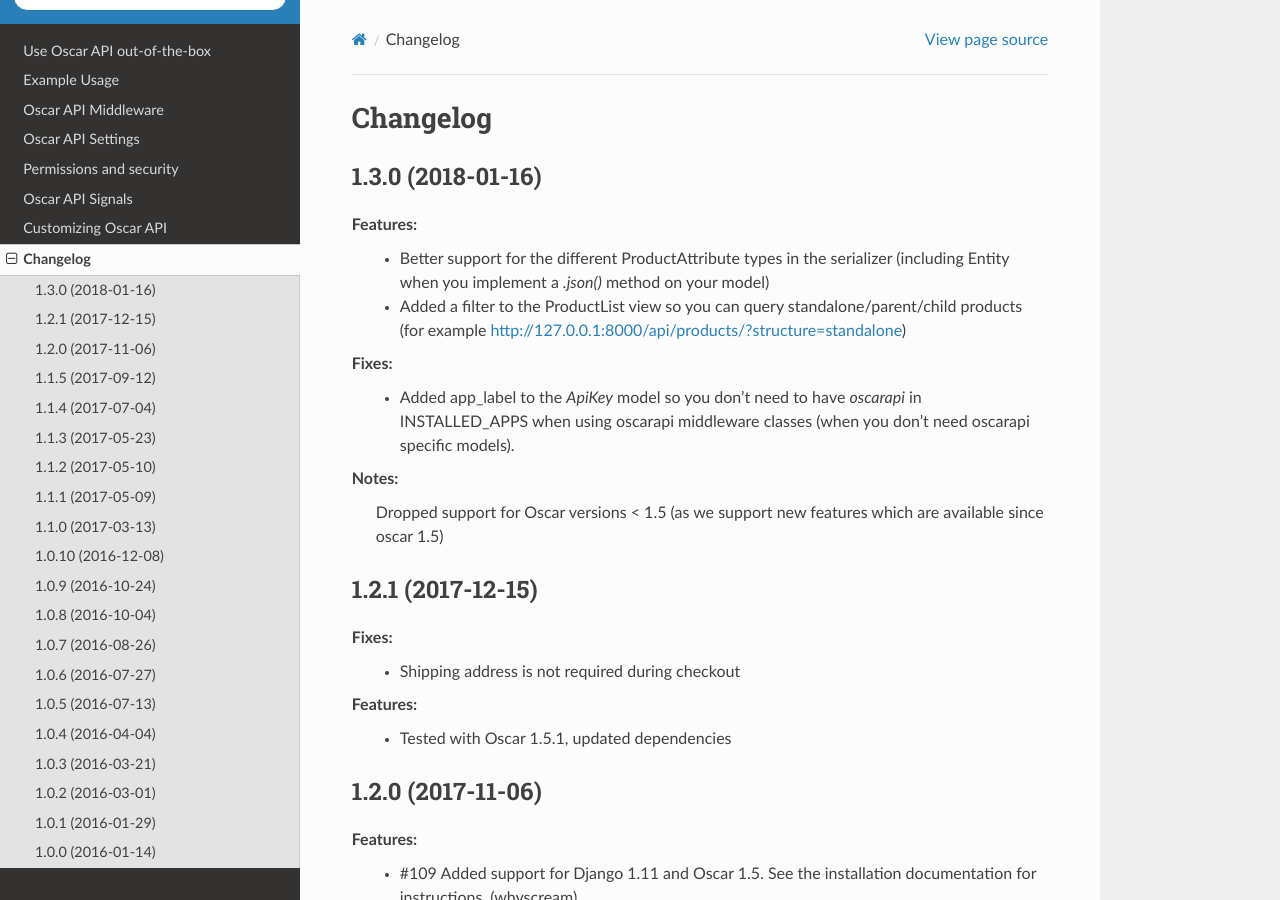
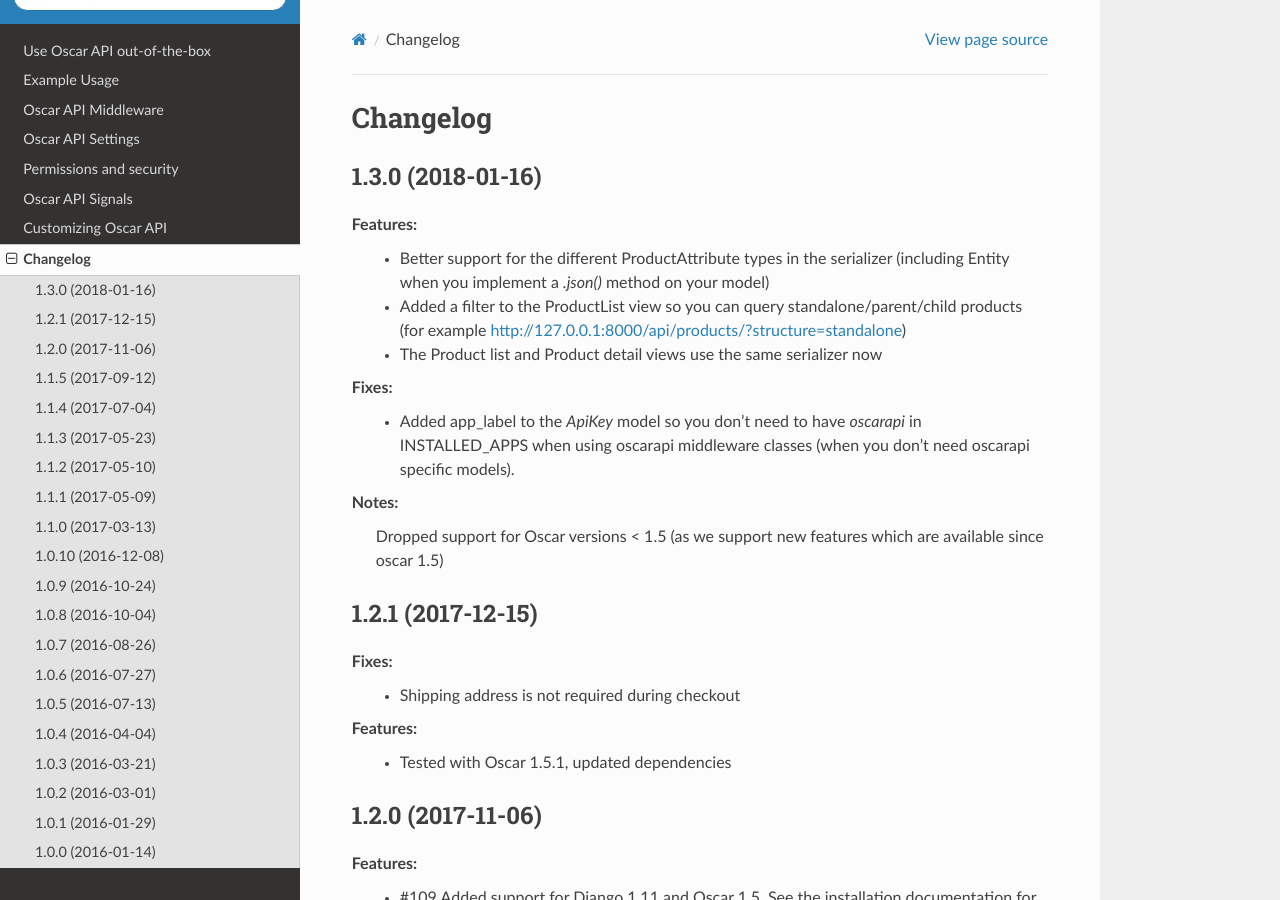
Before and after one commit to django-oscar/django-oscar-api, a Sphinx documentation site: the page built from docs/source/changelog.rst, in a window 1280 px wide and 900 px high. Built offline with Sphinx 7.4.7 and the Read the Docs theme 2.0.0, drawn with Linux system fonts in a browser that asks for light colours.

Commit message:
Updated changelog

```diff
--- a/docs/source/changelog.rst
+++ b/docs/source/changelog.rst
@@ -6,6 +6,7 @@
 Features:
   * Better support for the different ProductAttribute types in the serializer (including Entity when you implement a `.json()` method on your model)
   * Added a filter to the ProductList view so you can query standalone/parent/child products (for example http://127.0.0.1:8000/api/products/?structure=standalone)
+  * The Product list and Product detail views use the same serializer now
 
 Fixes:
   * Added app_label to the `ApiKey` model so you don't need to have `oscarapi` in INSTALLED_APPS when using oscarapi middleware classes (when you don't need oscarapi specific models).
```
